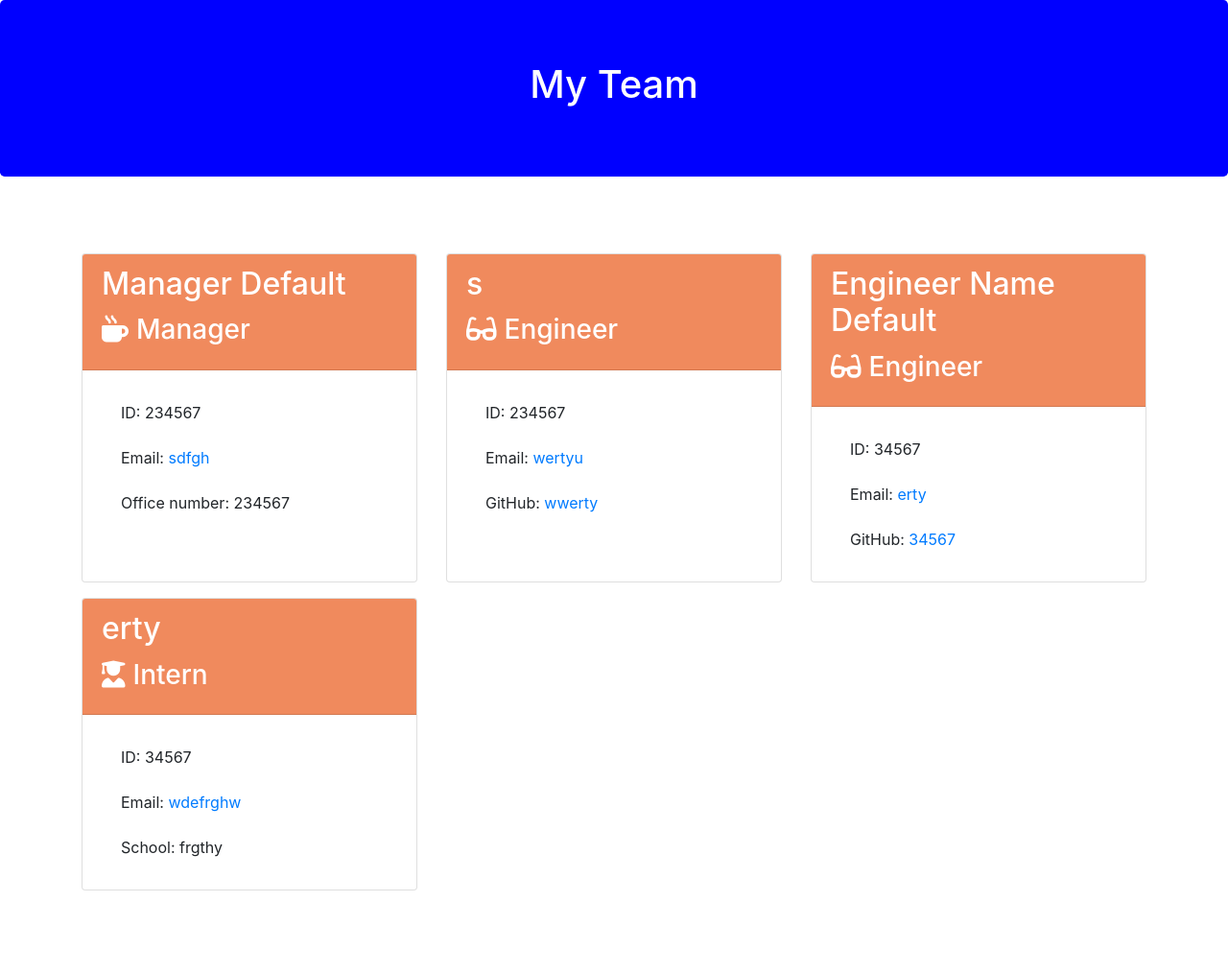
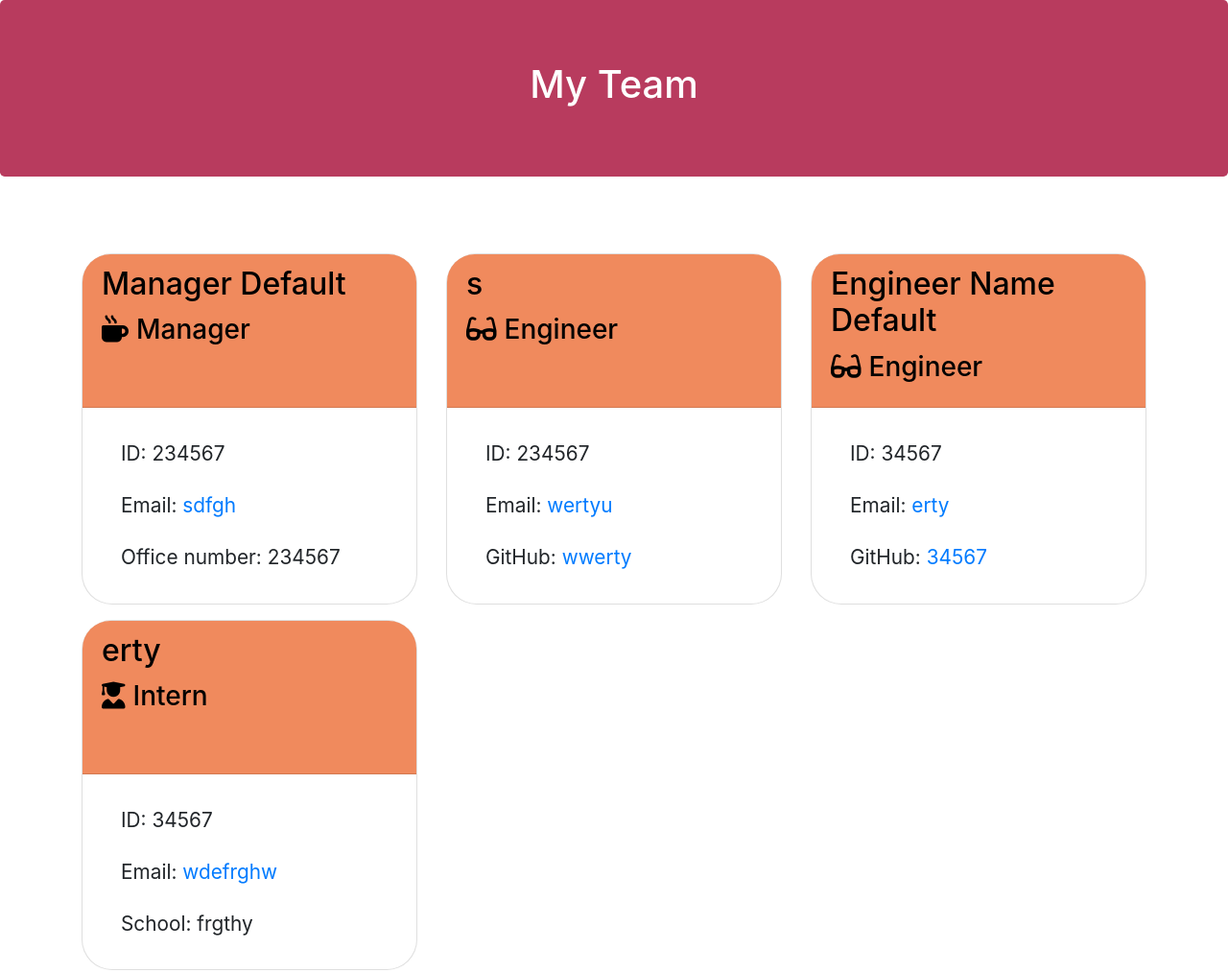
Before and after one commit to TimAtoyo/teamProfileGenerator, a website: page output/team.html in a window 1280 px wide. Shown: the whole page at 96% size. Before the commit the page ends 944 px from the top, so only its background shows below. Drawn offline with nearby package versions, Linux system fonts and the light colour scheme.

Commit message:
Adds transition css to cards

```diff
--- a/output/styles.css
+++ b/output/styles.css
@@ -1,5 +1,5 @@
 .team-heading {
-    background-color:blue;
+    background-color:#B83B5E;
     color:white;
 }
 
@@ -9,9 +9,22 @@
 
 .card-header{
     background-color: #F08A5D;
-    color:#fff;
+    color:#000000;
+    min-height:10rem;
+    border-top-right-radius: 1.8rem!important;
+    border-top-left-radius: 1.8rem!important;
+}
+
+.card:hover {
+    transform: scale(1.2, 1.2);
+    z-index:1;
+    border: 3px solid #6A2C30;
 }
 
 .card {
-    width:100%
+    width:100%;
+    font-size:1.3rem;
+    border-radius: 2rem;
+    transform: scale(1, 1);
+  transition:  all 0.5s ease;
 }
```
